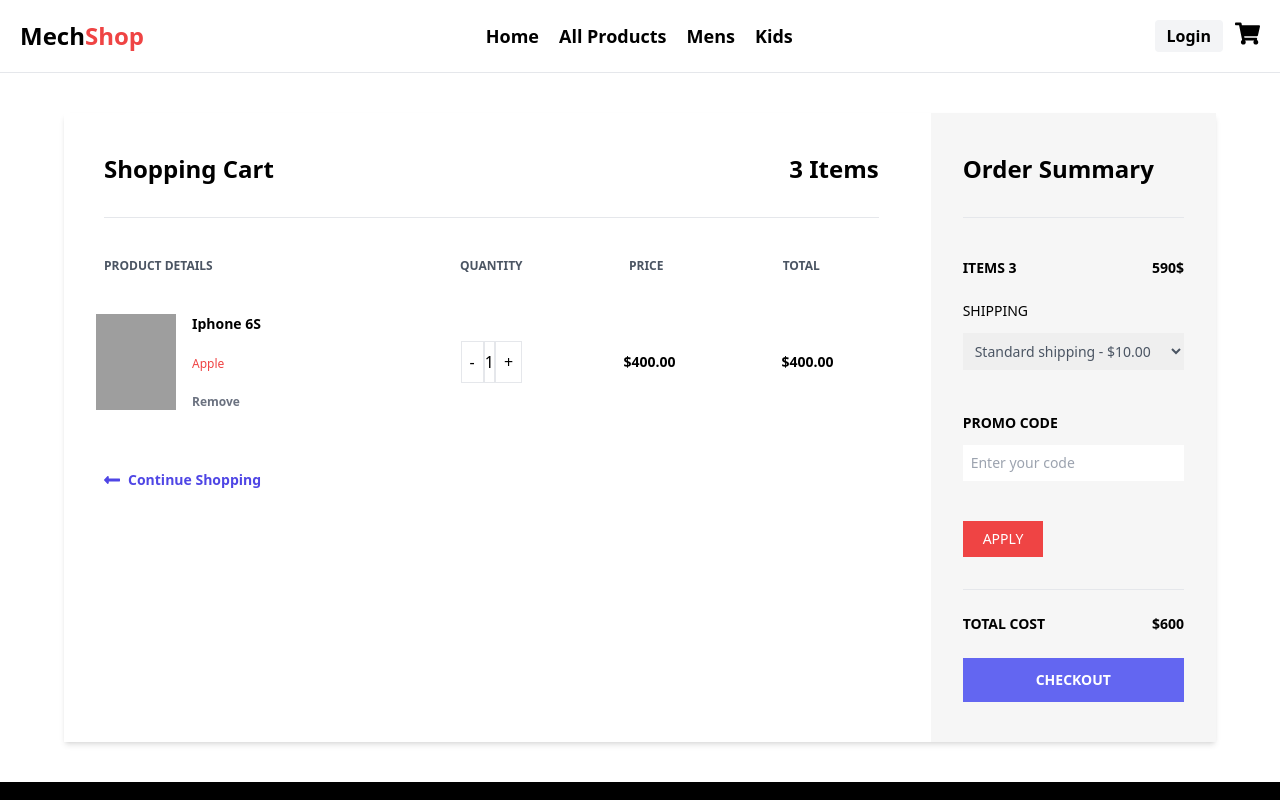
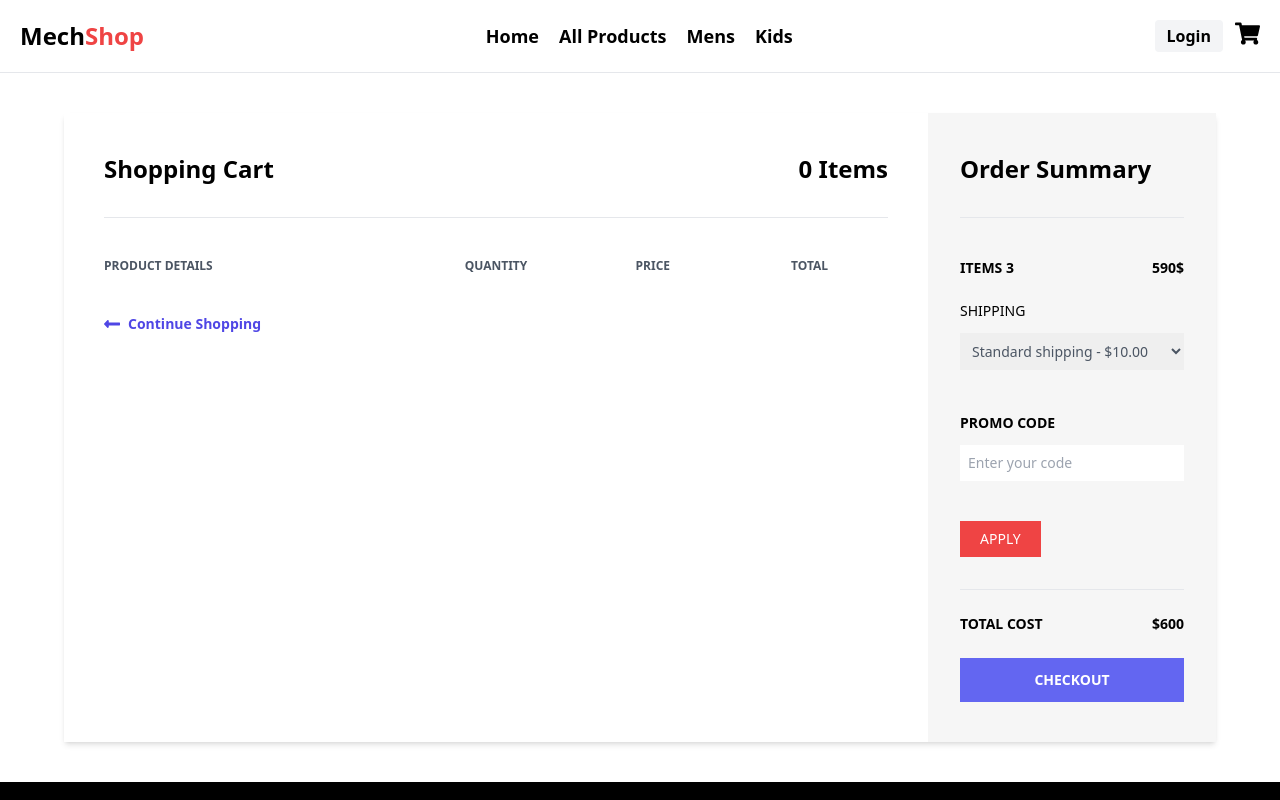
Before and after one commit to Indranil102/E-com, a React (Vite) app: page /cart in a window 1280 px wide. Shown: the top 800 px of the page. Built offline with nearby package versions, Linux system fonts and the light colour scheme; grey boxes are pictures that could not be loaded.

Commit message:
update in cart

```diff
--- a/src/App.jsx
+++ b/src/App.jsx
@@ -13,8 +13,20 @@ function App() {
  const [cart , setCart]= useState([])
 
  const AddToCart=(product) =>{
+     const isProductExist=  cart.find((findItem)=>findItem.id===product.id)
 
-  setCart([product])
+     if(isProductExist){
+
+     const upDateCart= cart.map((item)=>(
+        item.id === product.id?{...item, quantity:item.quantity+1}: item
+
+
+      ))
+      setCart(upDateCart);
+     }else{
+      setCart([...cart,{...product, quantity:1}])
+     }
+
 
  }
 
@@ -24,7 +36,7 @@ function App() {
         <BrowserRouter>
         <Routes>
           <Route path="/"element={<Home/>}/>
-          <Route path="/cart" element= {<Cart/>}/>
+          <Route path="/cart" element= {<Cart cart={cart}/>}/>
           <Route path="/allProduct" element= {<AllProduct AddToCart={AddToCart}/>}/>
           <Route path="/login" element= {<Login/>}/>
           <Route path="/signup" element= {<Signup/>}/>
--- a/src/pages/Cart/Cart.jsx
+++ b/src/pages/Cart/Cart.jsx
@@ -1,15 +1,15 @@
 import Layout from "../../component/Layout/Layout";
 
-const Cart = () => {
+const Cart = ({cart}) => {
   return (
     <Layout>
       <div className="">
       <div className="w-[90%] mx-auto mt-10">
-    <div className="flex flex-col lg:flex-row shadow-md my-10 gap-3">
+    <div className="flex flex-col lg:flex-row shadow-md my-10 ">
       <div className="w-full lg:w-3/4 bg-white px-10 py-10">
         <div className="flex justify-between border-b pb-8">
           <h1 className="font-semibold text-2xl">Shopping Cart</h1>
-          <h2 className="font-semibold text-2xl">3 Items</h2>
+          <h2 className="font-semibold text-2xl">{cart.length} Items</h2>
         </div>
         <div className="flex mt-10 mb-5">
           <h3 className="font-semibold text-gray-600 text-xs uppercase w-2/5">Product Details</h3>
@@ -17,30 +17,38 @@ const Cart = () => {
           <h3 className="font-semibold  text-gray-600 text-xs uppercase w-1/5 text-center">Price</h3>
           <h3 className="font-semibold text-gray-600 text-xs uppercase w-1/5 text-center">Total</h3>
         </div>
-        <div className="flex items-center hover:bg-gray-100 -mx-8 px-6 py-5">
+        {/**Cart section start*/}
+        {
+          cart.map((cartItem) =>(
+
+            <div className="flex items-center hover:bg-gray-100 -mx-8 px-6 py-5" key={cartItem.id}>
             <div className="flex w-2/5">
               <div className="w-20">
-              <img className="h-24" src="https://drive.google.com/uc?id=18KkAVkGFvaGNqPy2DIvTqmUH_nk39o3z" alt=""/>
+                <img className="h-24" src={cartItem.thumbnail} alt=""/>
               </div>
               <div className="flex flex-col justify-between ml-4 flex-grow">
-              <span className="font-bold text-sm">Iphone 6S</span>
-              <span className="text-red-500 text-xs">Apple</span>
+                <span className="font-bold text-sm">{cartItem.title}</span>
+                <span className="text-red-500 text-xs">{cartItem.category}</span>
                 <a href="#" className="font-semibold hover:text-red-500 text-gray-500 text-xs">Remove</a>
               </div>
             </div>
             <div className="flex justify-center w-1/5">
 
             <button className="border px-2 py-2">-</button>
-           <button className="border">1</button>
+             <button className="border">{cartItem.quantity}</button>
               <button className="border px-2 py-2">+</button>
 
 
             </div>
-          <span className="text-center w-1/5 font-semibold text-sm">$400.00</span>
-          <span className="text-center w-1/5 font-semibold text-sm">$400.00</span>
+            <span className="text-center w-1/5 font-semibold text-sm">${cartItem.price}</span>
+            <span className="text-center w-1/5 font-semibold text-sm">${cartItem.price*cartItem.quantity}</span>
           </div>
+          ))
+        }
 
 
+
+      {/** som */}
 
 
 
```
Lines whose indentation alone changed are shown as unchanged.
